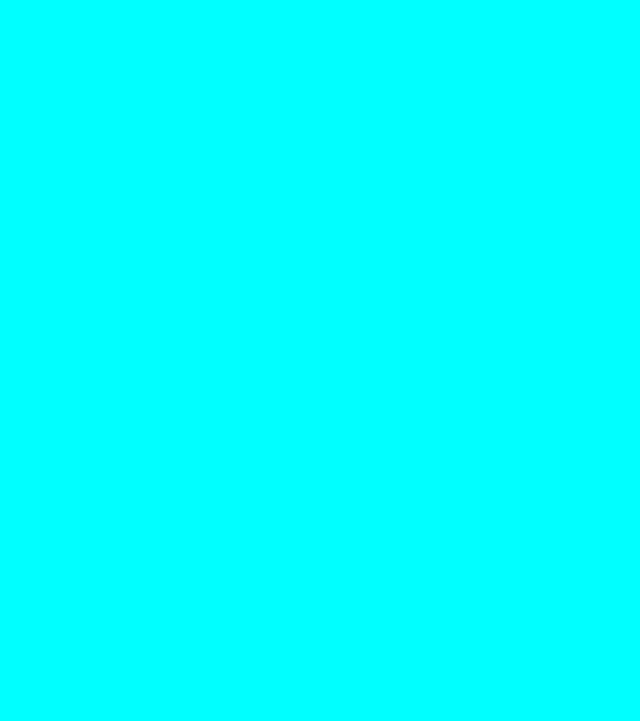
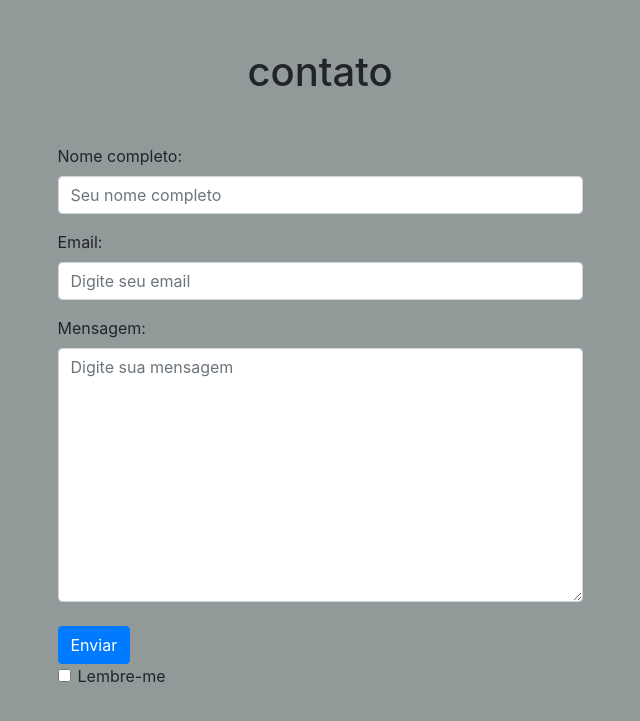
Before and after one commit to dcarll/ecommerce, a Django app: page /contato/ in a window 1280 px wide. Before the commit the part shown is empty. Shown: the top 721 px of the page, without its empty margins (320-960 px from the left). Run offline with Django 4.2, Linux system fonts and the light colour scheme; some libraries are stand-ins or nearby versions.

Commit message:
criado o forma contato

```diff
--- /dev/null
+++ b/e_commerce/forms.py
@@ -0,0 +1,37 @@
+import email
+from django import forms
+
+class ContatoForm(forms.Form):
+    nome_completo = forms.CharField(
+    error_messages={'required': 'Obrigatório o preenchimento do nome'},
+        widget=forms.TextInput(
+            attrs={
+                    "class": "form-control",
+                    "placeholder": "Seu nome completo"
+                }
+            )
+        )
+    email     = forms.EmailField(
+        error_messages={'invalid': 'Digite um email válido!'},
+        widget=forms.EmailInput(
+            attrs={
+                    "class": "form-control",
+                    "placeholder": "Digite seu email"
+                }
+            )
+        )
+    mensagem   = forms.CharField(
+        error_messages={'required': 'É obrigatório o preenchimento do campo mensagem!'},
+        widget=forms.Textarea(
+            attrs={
+                    "class": "form-control",
+                    "placeholder": "Digite sua mensagem"
+                }
+            )
+    )
+
+    def clean_email(self):
+        email = self.cleaned_data.get('email')
+        if not "gmail.com" in email:
+            raise forms.ValidationError("o email dever ser do gmail")
+        return email
--- a/e_commerce/settings.py
+++ b/e_commerce/settings.py
@@ -38,6 +38,8 @@ INSTALLED_APPS = [
     'django.contrib.sessions',
     'django.contrib.messages',
     'django.contrib.staticfiles',
+
+    'bootstrap4',
 ]
 
 MIDDLEWARE = [
--- a/e_commerce/views.py
+++ b/e_commerce/views.py
@@ -1,4 +1,5 @@
 from django.shortcuts import render
+from . forms import ContatoForm
 
 def index(request):
     context = {
@@ -15,8 +16,15 @@ def about_page(request):
     return render(request, 'about/about.html', contexto)
 
 def contato(request):
+    contato_form = ContatoForm(request.POST or None)
     contexto = {
         "titulo": "contato",
-        "conteudo": "pagina de contato"
+        "conteudo": "pagina de contato",
+        "form": contato_form
     }
+
+    if request.method == "POST":
+        print(request.POST)
+    if contato_form.is_valid():
+        print(contato_form.cleaned_data)
     return render(request, 'contato/contato.html', contexto)
--- a/templates/base.html
+++ b/templates/base.html
@@ -1,12 +1,16 @@
 {% load static %}
+{% load bootstrap4 %}
 <!DOCTYPE html>
-<html lang="en">
+<html lang="pt-br">
 <head>
     <meta charset="UTF-8">
     <meta http-equiv="X-UA-Compatible" content="IE=edge">
     <meta name="viewport" content="width=device-width, initial-scale=1.0">
     <title>{% block  title %}{% endblock title %}</title>
+    {% bootstrap_css %}
+
     <link rel="stylesheet" href="{% static 'styles.css'%}">
+
 </head>
 <body>
 
@@ -15,6 +19,6 @@
     {% block content %}{% endblock content %}
 
     {% block footer %}{% endblock footer %}
-
+    {% bootstrap_javascript jquery='full' %}
 </body>
 </html>
--- a/templates/contato/contato.html
+++ b/templates/contato/contato.html
@@ -1 +1,34 @@
 {% extends 'base.html' %}
+
+{% block title %}{{ titulo   }}{% endblock title %}
+
+<!-- bloco de conteudo da pagina contato-->
+{% block content %}
+
+<div class="text-center"><h1 class="mt-5">{{ titulo }}</h1></div>
+
+<div class="container mt-5">
+    <form method="POST" name="formulario" >
+        {% csrf_token %}
+
+        <div class="form-group">
+            <div class="   col-md-6 offset-md-3">
+                {{ form.as_p}}
+            </div>
+        </div>
+
+
+        <div class="form-group mt-4">
+            <div class="col-md-6 offset-md-3">
+                <input type="submit" value="Enviar" class="btn btn-primary" name="">
+                <div class="form-check">
+                    <label > <input class="form-check-input" type="checkbox" value="" > Lembre-me  </label>
+                </div>
+            </div>
+        </div>
+    </form>
+</div>
+
+
+{% endblock content %}
+<!-- fim do bloco de contudo do contato-->
--- a/templates/static/styles.css
+++ b/templates/static/styles.css
@@ -1,3 +1,3 @@
 body{
-    background-color: aqua;
+    background-color: rgb(146, 153, 153);
 }
```
